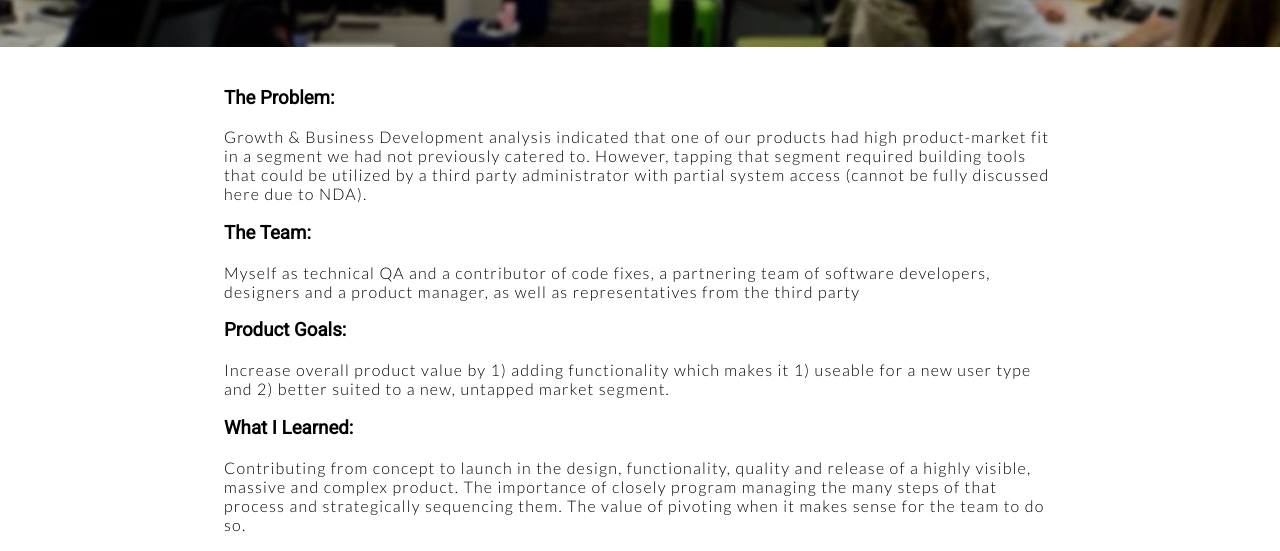
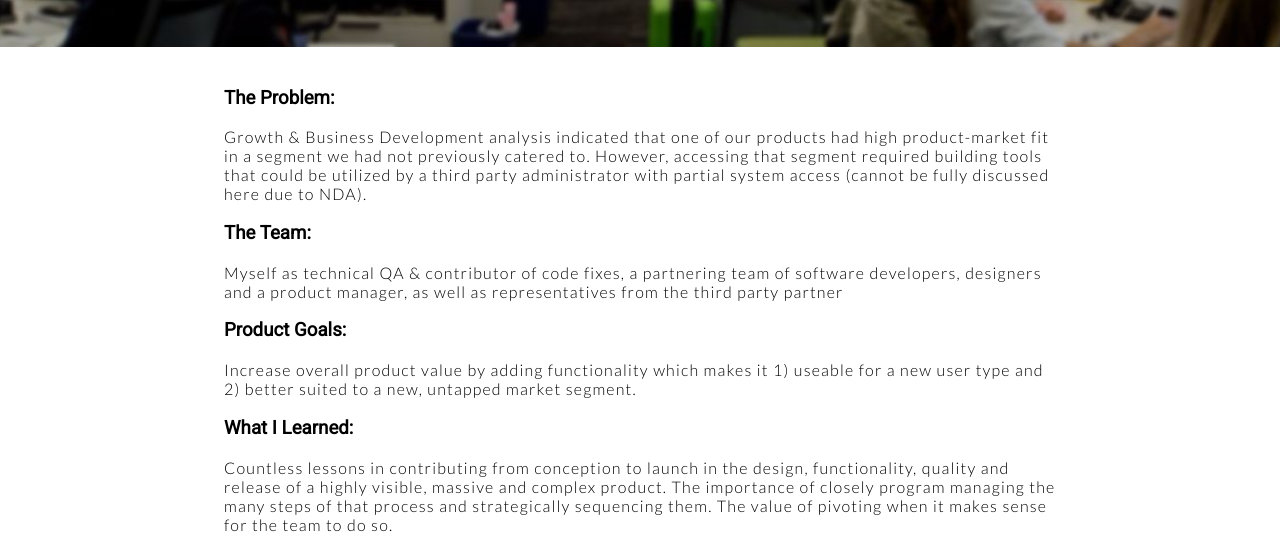
Before and after one commit to ben-golombek-zen/ben-golombek-zen.github.io, a plain HTML site: page workexperience/work3.html in a window 1280 px wide. Shown: the part 355-906 px from the top of the page. Drawn offline with Linux system fonts and the light colour scheme.

Commit message:
Add final changes to workexperience/work3.html

```diff
--- a/workexperience/work3.html
+++ b/workexperience/work3.html
@@ -24,13 +24,13 @@
     </section>
     <section id="section2">
         <h3><strong>The Problem:</strong></h3>
-        <p>Growth & Business Development analysis indicated that one of our products had high product-market fit in a segment we had not previously catered to. However, tapping that segment required building tools that could be utilized by a third party administrator with partial system access (cannot be fully discussed here due to NDA).</p>
+        <p>Growth & Business Development analysis indicated that one of our products had high product-market fit in a segment we had not previously catered to. However, accessing that segment required building tools that could be utilized by a third party administrator with partial system access (cannot be fully discussed here due to NDA).</p>
         <h3><strong>The Team:</strong></h3>
-        <p>Myself as technical QA and a contributor of code fixes, a partnering team of software developers, designers and a product manager, as well as representatives from the third party</p>
+        <p>Myself as technical QA & contributor of code fixes, a partnering team of software developers, designers and a product manager, as well as representatives from the third party partner</p>
         <h3><strong>Product Goals:</strong></h3>
-        <p>Increase overall product value by 1) adding functionality which makes it 1) useable for a new user type and 2) better suited to a new, untapped market segment.</p>
+        <p>Increase overall product value by adding functionality which makes it 1) useable for a new user type and 2) better suited to a new, untapped market segment.</p>
         <h3><strong>What I Learned:</strong></h3>
-        <p>Contributing from concept to launch in the design, functionality, quality and release of a highly visible, massive and complex product. The importance of closely program managing the many steps of that process and strategically sequencing them. The value of pivoting when it makes sense for the team to do so.</p>
+        <p>Countless lessons in contributing from conception to launch in the design, functionality, quality and release of a highly visible, massive and complex product. The importance of closely program managing the many steps of that process and strategically sequencing them. The value of pivoting when it makes sense for the team to do so.</p>
     </section>
     <section class="image-section">
         <div class="ultimate-image-span ultimate-image-text">
```
